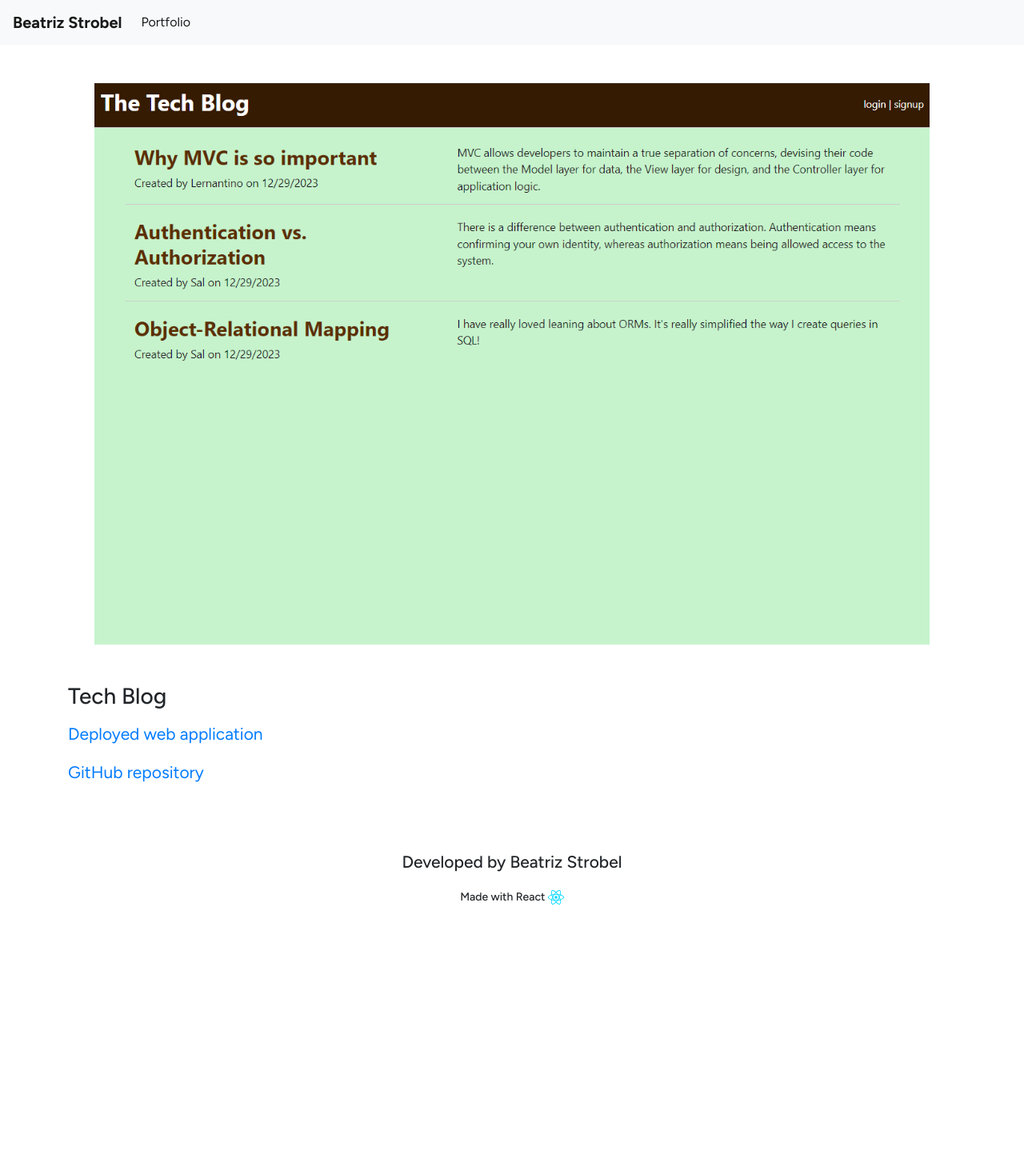
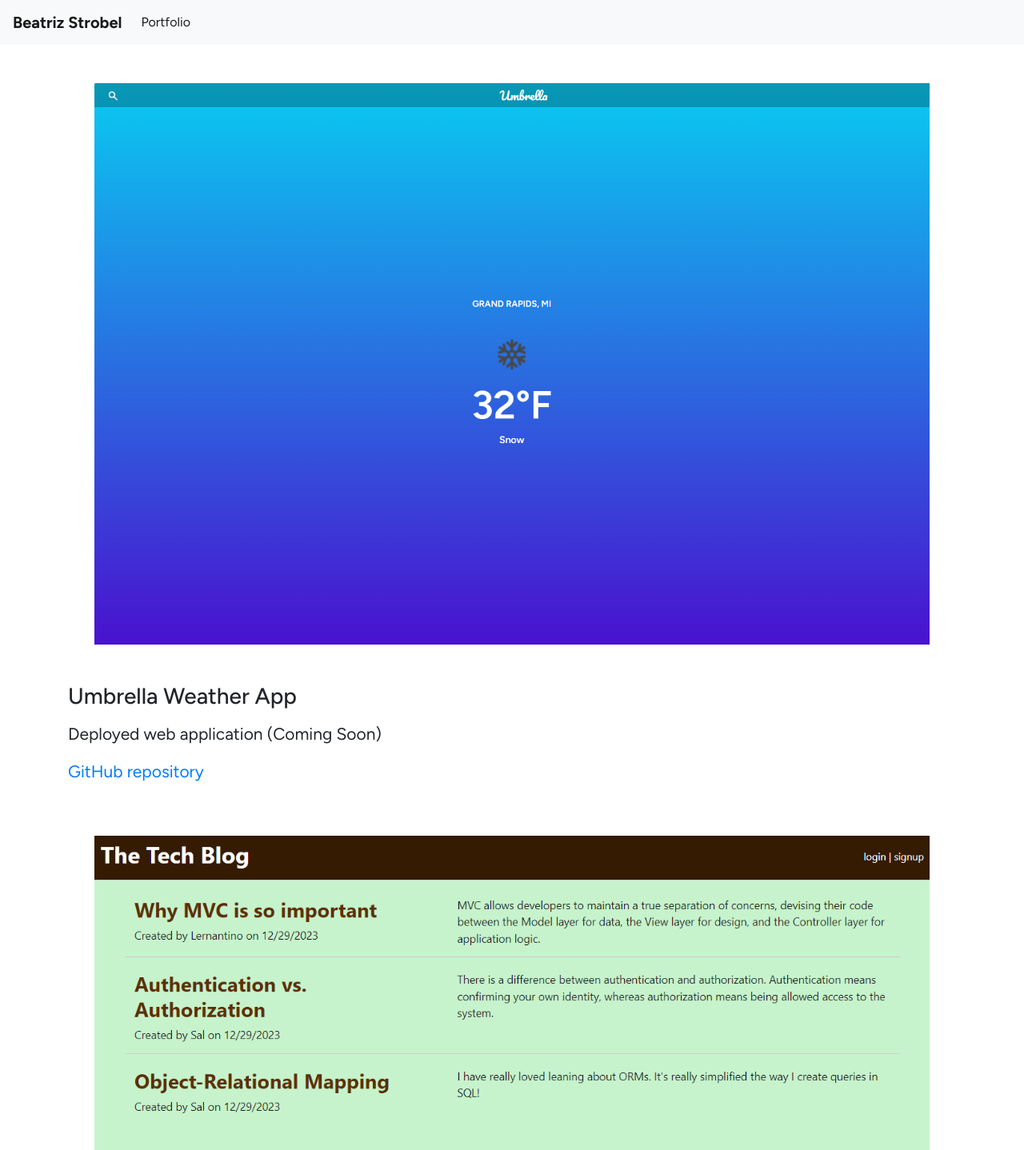
Before and after one commit to beastrobel/strobel-portfolio-2.0, a React (Vite) app: page /portfolio in a window 1280 px wide. Shown: the top 1438 px of the page at 80% size. Before the commit the page ends 1197 px from the top, so only its background shows below. Built offline with nearby package versions, Linux system fonts and the light colour scheme.

Commit message:
Added new thumbnail to portfolio page

```diff
--- a/src/components/Portfolio.jsx
+++ b/src/components/Portfolio.jsx
@@ -1,6 +1,12 @@
 function Portfolio() {
     return(
         <section>
+             <div class = "row">
+                <img src="/Umbrella.png" class="mx-auto d-block col-12 col-md-12 col-lg-12 p-5"/>
+                <h3 class="col-sm-12 col-lg-12">Umbrella Weather App</h3><br/><br/>
+                <p class="col-sm-12 col-lg-12">Deployed web application (Coming Soon)</p>
+                <p class="col-sm-12 col-lg-12"><a href="https://github.com/beastrobel/umbrella-2.0" target="blank">GitHub repository</a></p>
+            </div>
             <div class = "row">
                 <img src="/TechBlog.png" class="mx-auto d-block col-12 col-md-12 col-lg-12 p-5"/>
                 <h3 class="col-sm-12 col-lg-12">Tech Blog</h3><br/><br/>
```
Also changed, not shown: public/Umbrella.png (added).
